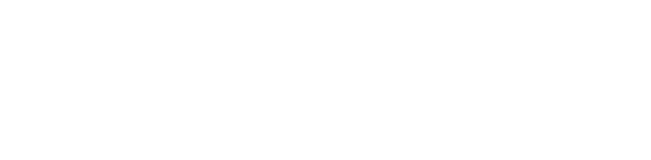
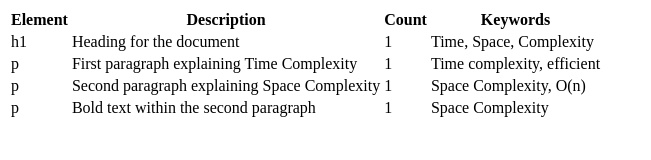
Before and after one commit to acciojob/time-and-space-complexity-krishnababu-bandapalli, a website: page main.html in a window 1280 px wide. Shown: the whole page, without its empty margins (0-651 px from the left). Drawn offline with Linux system fonts and the light colour scheme.

Commit message:
created a submission

```diff
--- a/main.html
+++ b/main.html
@@ -8,6 +8,38 @@
 
 <body>
 	<!-- the entire body must be written by student -->
+	<table>
+		<tr>
+			<th>Element</th>
+			<th>Description</th>
+			<th>Count</th>
+			<th>Keywords</th>
+		</tr>
+		<tr>
+			<td>h1</td>
+			<td>Heading for the document</td>
+			<td>1</td>
+			<td>Time, Space, Complexity</td>
+		</tr>
+		<tr>
+			<td>p</td>
+			<td>First paragraph explaining Time Complexity</td>
+			<td>1</td>
+			<td>Time complexity, efficient</td>
+		</tr>
+		<tr>
+			<td>p</td>
+			<td>Second paragraph explaining Space Complexity</td>
+			<td>1</td>
+			<td>Space Complexity, O(n)</td>
+		</tr>
+		<tr>
+			<td>p</td>
+			<td>Bold text within the second paragraph</td>
+			<td>1</td>
+			<td>Space Complexity</td>
+		</tr>
+	</table>
     <script type="text/javascript" src="./script.js">
 </script>
 
```
